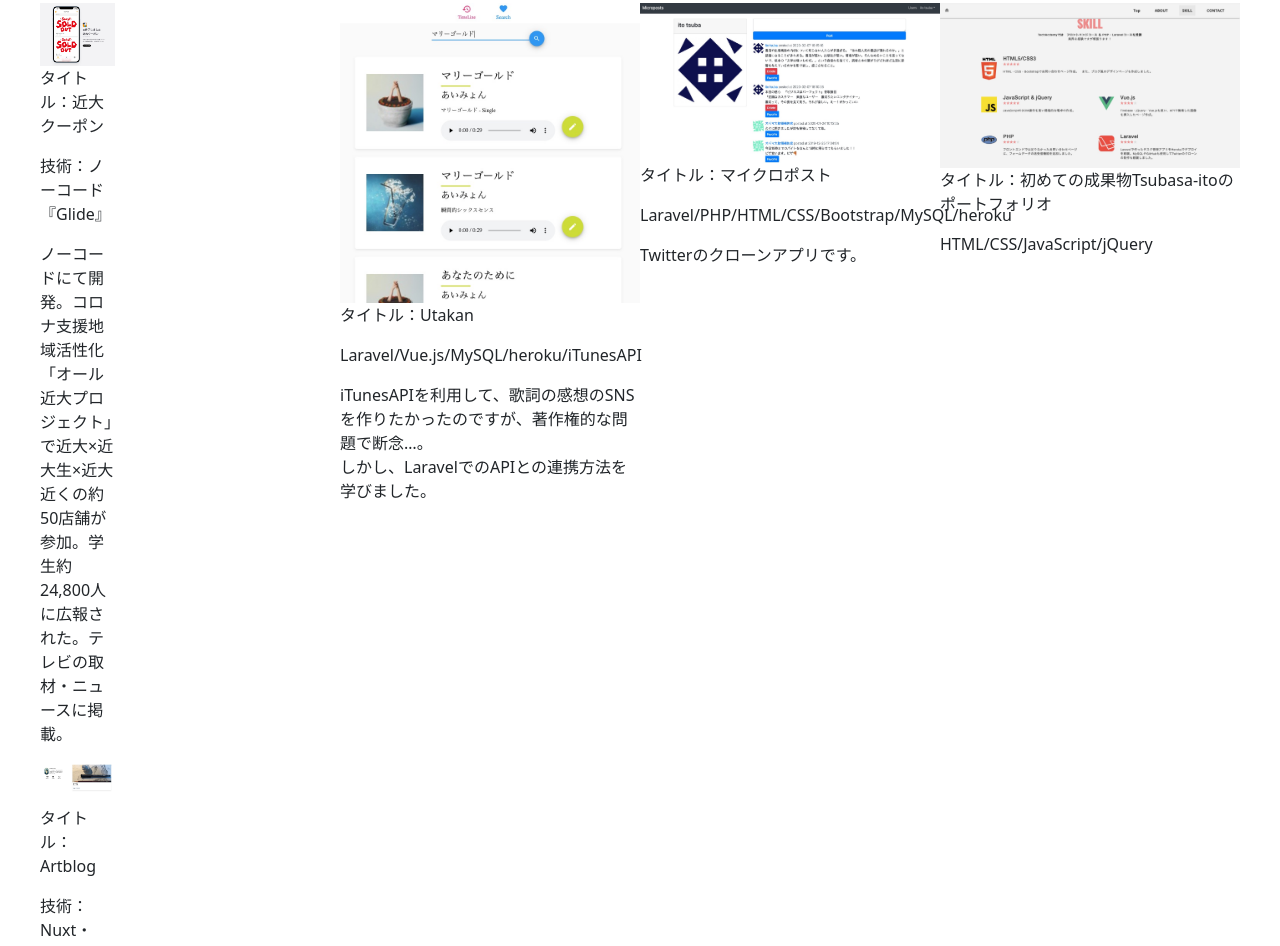
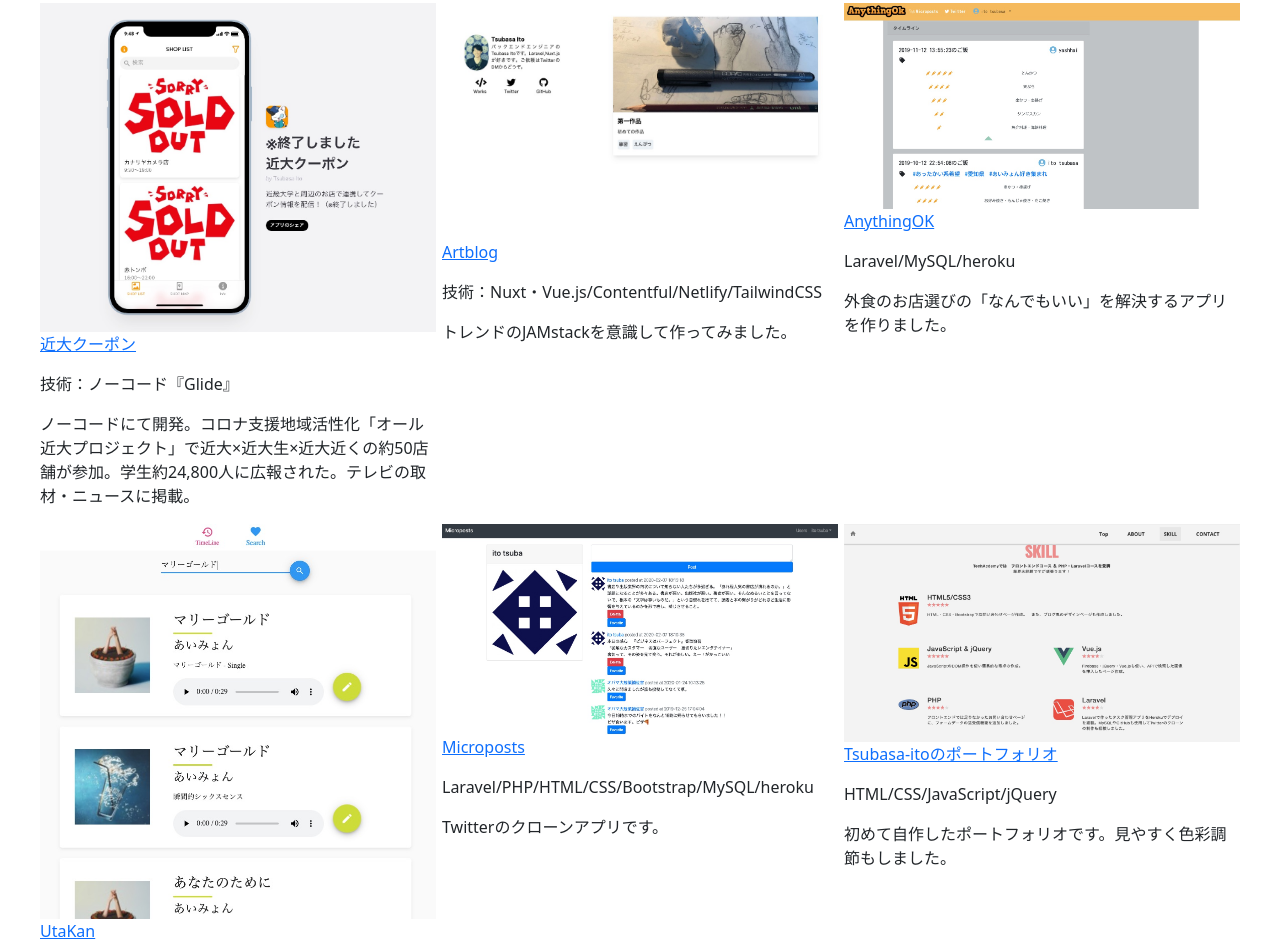
Before and after one commit to tsubasa-ito/distribution-portfolio, a plain HTML site: page index.html in a window 1280 px wide. Shown: the part 921-1867 px from the top of the page. Drawn offline with nearby package versions, Linux system fonts and the light colour scheme.

Commit message:
WORKpage編集

```diff
--- a/css/style.css
+++ b/css/style.css
@@ -205,7 +205,7 @@ main {
     justify-content: space-between;
   }
   .product {
-    width: 25%;
+    width: 33%;
   }
 }
 
--- a/index.html
+++ b/index.html
@@ -41,55 +41,67 @@
                     <div class="work">
                         <h2 class="work-title">Work</h2>
                         <div class="products">
-                            <div class="product">
                                 <div class="product">
                                     <div class="product-img">
                                     <a href="https://kindai-coupon.glideapp.io/">
-                                        <img src="/img/Glide.jpg" alt="Glideの画像" class="work-image">
+                                        <img src="./img/Glide.jpg" alt="Glideの画像" class="work-image">
                                     </a>
                                     </div>
-                                    <p class="product-title">タイトル：近大クーポン</p>
+                                    <p class="product-title">
+                                        <a href="https://kindai-coupon.glideapp.io/">近大クーポン</a>
+                                    </p>
                                     <p class="product-tech">技術：ノーコード『Glide』</p>
                                     <p class="product-text">ノーコードにて開発。コロナ支援地域活性化「オール近大プロジェクト」で近大×近大生×近大近くの約50店舗が参加。学生約24,800人に広報された。テレビの取材・ニュースに掲載。</p>
                                 </div>
                                 <div class="product">
                                     <a href="https://artblog-nuxt.netlify.app/">
-                                        <img src="/img/art_blog.jpg" alt="Artblogの画像" class="work-image">
+                                        <img src="./img/art_blog.jpg" alt="Artblogの画像" class="work-image">
                                     </a>
-                                    <p class="product-title">タイトル：Artblog</p>
+                                    <p class="product-title">
+                                        <a href="https://artblog-nuxt.netlify.app/">Artblog</a>
+                                    </p>
                                     <p class="product-tech">技術：Nuxt・Vue.js/Contentful/Netlify/TailwindCSS</p>
                                     <p class="product-text">トレンドのJAMstackを意識して作ってみました。</p>
                                 </div>
-                                <a href="https://anything-ok1.herokuapp.com/">
-                                    <img src="/img/Anything.jpg" alt="AnythingOKの画像" class="work-image">
-                                </a>
-                                <p class="product-title">タイトル：AnythingOK</p>
-                                <p class="product-tech">Laravel/MySQL/heroku</p>
-                                <p class="product-text">外食のお店選びの「なんでもいい」を解決するアプリを作りました。</p>
-                            </div>
+                                <div class="product">
+                                    <a href="https://anything-ok1.herokuapp.com/">
+                                        <img src="./img/Anything.jpg" alt="AnythingOKの画像" class="work-image">
+                                    </a>
+                                    <p class="product-title">
+                                        <a href="https://anything-ok1.herokuapp.com/">AnythingOK</a>
+                                    </p>
+                                    <p class="product-tech">Laravel/MySQL/heroku</p>
+                                    <p class="product-text">外食のお店選びの「なんでもいい」を解決するアプリを作りました。</p>
+                                </div>
                             <div class="product">
                                 <a href="https://utakan.herokuapp.com/result">
-                                    <img src="/img/UtaKan.jpg" alt="UtaKanの画像" class="work-image">
+                                    <img src="./img/UtaKan.jpg" alt="UtaKanの画像" class="work-image">
                                 </a>
-                                <p class="product-title">タイトル：Utakan</p>
+                                <p class="product-title">
+                                    <a href="https://utakan.herokuapp.com/result">UtaKan</a>
+                                </p>
                                 <p class="product-tech">Laravel/Vue.js/MySQL/heroku/iTunesAPI</p>
                                 <p class="product-text">iTunesAPIを利用して、歌詞の感想のSNSを作りたかったのですが、著作権的な問題で断念…。<br>しかし、LaravelでのAPIとの連携方法を学びました。</p>
                             </div>
                             <div class="product">
                                 <a href="https://tsubasa-microposts.herokuapp.com/">
-                                    <img src="/img/Microposts.jpg" alt="Micropostsの画像" class="work-image">
+                                    <img src="./img/Microposts.jpg" alt="Micropostsの画像" class="work-image">
                                 </a>
-                                <p class="product-title">タイトル：マイクロポスト</p>
+                                <p class="product-title">
+                                    <a href="https://tsubasa-microposts.herokuapp.com/">Microposts</a>
+                                </p>
                                 <p class="product-tech">Laravel/PHP/HTML/CSS/Bootstrap/MySQL/heroku</p>
                                 <p class="product-text">Twitterのクローンアプリです。</p>
                             </div>
                             <div class="product">
                                 <a href="https://tsubasa-ito.github.io/myportfolio/">
-                                    <img src="/img/Tsubasa_Ito’s_PORTFOLIO.jpg" alt="Tsubasa-itoのポートフォリオ画像" class="work-image">
+                                    <img src="./img/Tsubasa_Ito’s_PORTFOLIO.jpg" alt="Tsubasa-itoのポートフォリオ画像" class="work-image">
                                 </a>
-                                <p class="product-title">タイトル：初めての成果物Tsubasa-itoのポートフォリオ</p>
+                                <p class="product-title">
+                                    <a href="https://tsubasa-ito.github.io/myportfolio/">Tsubasa-itoのポートフォリオ</a>
+                                </p>
                                 <p class="product-tech">HTML/CSS/JavaScript/jQuery</p>
-                                <p class="product-text"></p>
+                                <p class="product-text">初めて自作したポートフォリオです。見やすく色彩調節もしました。</p>
                             </div>
                         </div>
                     </div>
@@ -132,8 +144,6 @@
                 </div>
             </footer>
         </div>
-        <!-- jQuery -->
-        <script src="js/jquery-2.2.4.min.js"></script>
         <!-- Bootstrap JavaScript -->
         <script src="bootstrap/js/bootstrap.min.js"></script>
     </body>
```
